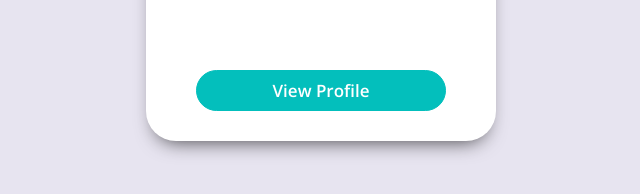
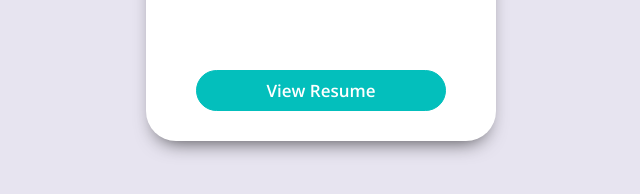
Before and after one commit to bajwa-raman/bajwa-raman.github.io, a plain HTML site: page index.html in a window 1280 px wide. Shown: the part 528-722 px from the top of the page, 319-959 px from the left. Drawn offline with nearby package versions, Linux system fonts and the light colour scheme.

Commit message:
Feat: add resume

```diff
--- a/index.html
+++ b/index.html
@@ -44,7 +44,7 @@
 					<li><a href="https://ramanbajwa.in/" title="Profile"><i class="fa-brands fa-dribbble"></i></a></li>
 				</ul>
 				<div class="buttons">
-					<a href="https://ramanbajwa.in/" class="btn-blue" title="View Profile">View Profile</a>
+					<a href="resume.pdf" class="btn-blue" title="View Profile">View Resume</a>
 				</div>
 			</div>
 		</div>
```
Also changed, not shown: 1 other file.
